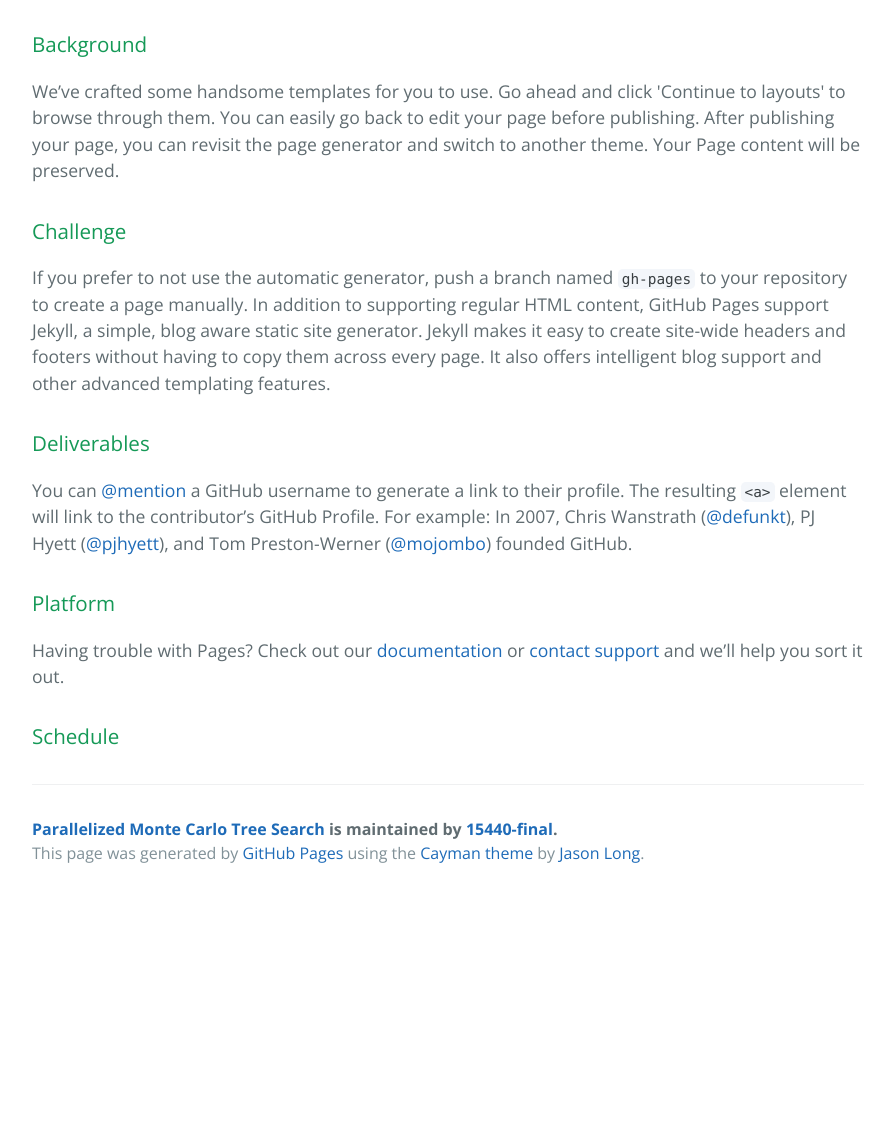
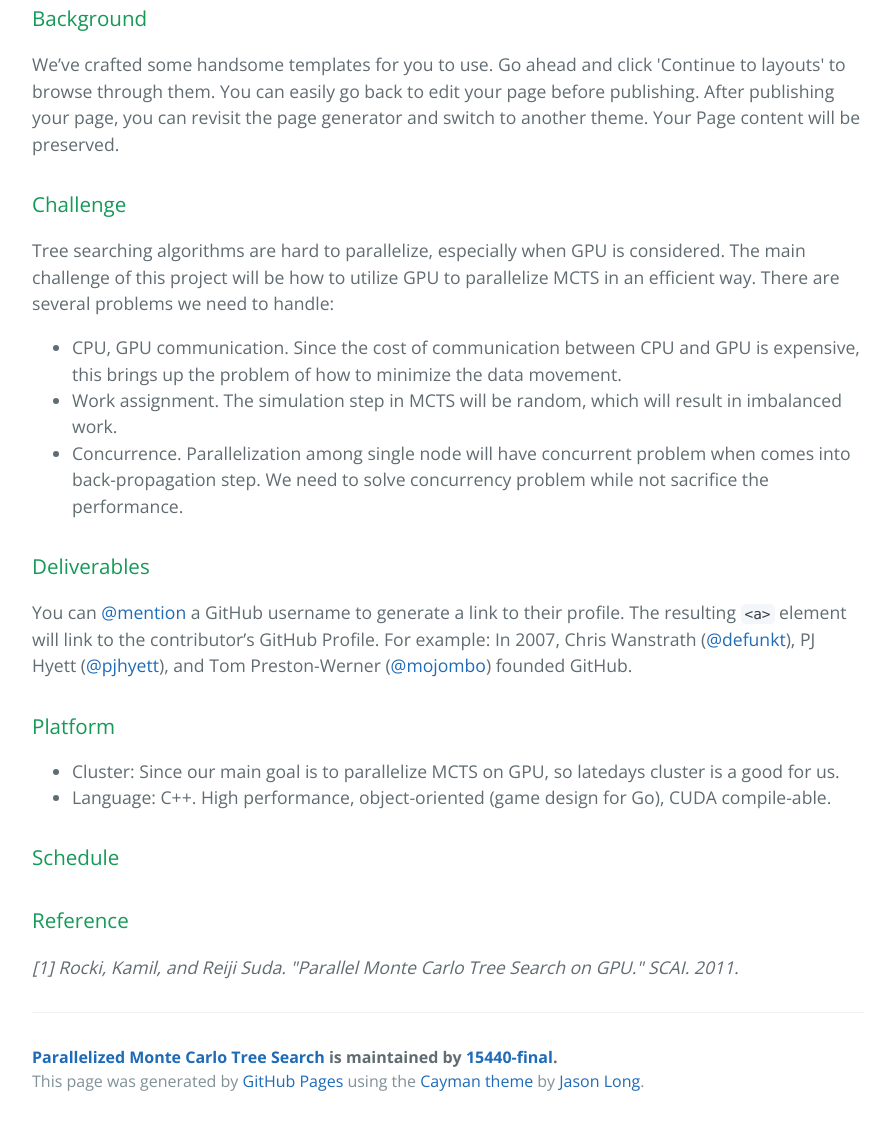
Before and after one commit to 15418-final/parallelizedMCTS_web, a plain HTML site: page index.html in a window 1280 px wide. Shown: the part 643-1768 px from the top of the page, without its empty margins (192-1086 px from the left). Before the commit the page ends 1540 px from the top, so only its background shows below. Drawn offline with nearby package versions, Linux system fonts and the light colour scheme.

```diff
--- a/index.html
+++ b/index.html
@@ -25,7 +25,7 @@
 <h3>
 <a id="summary" class="anchor" href="#summary" aria-hidden="true"><span aria-hidden="true" class="octicon octicon-link"></span></a>Summary</h3>
 
-<p>This automatic page generator is the easiest way to create beautiful pages for all of your projects. Author your page content here <a href="https://guides.github.com/features/mastering-markdown/">using GitHub Flavored Markdown</a>, select a template crafted by a designer, and publish. After your page is generated, you can check out the new <code>gh-pages</code> branch locally. If you’re using GitHub Desktop, simply sync your repository and you’ll see the new branch.</p>
+<p>We are going to explore serveral Monte Carlo Tree Search(MCTS) parallelization approaches and parallelize MCTS on GPU using CUDA. Finally we will compare the performance between different parallelization methods on Go.</p>
 
 <h3>
 <a id="background" class="anchor" href="#background" aria-hidden="true"><span aria-hidden="true" class="octicon octicon-link"></span></a>Background</h3>
@@ -35,7 +35,13 @@
 <h3>
 <a id="challenge" class="anchor" href="#challenge" aria-hidden="true"><span aria-hidden="true" class="octicon octicon-link"></span></a>Challenge</h3>
 
-<p>If you prefer to not use the automatic generator, push a branch named <code>gh-pages</code> to your repository to create a page manually. In addition to supporting regular HTML content, GitHub Pages support Jekyll, a simple, blog aware static site generator. Jekyll makes it easy to create site-wide headers and footers without having to copy them across every page. It also offers intelligent blog support and other advanced templating features.</p>
+<p>Tree searching algorithms are hard to parallelize, especially when GPU is considered. The main challenge of this project will be how to utilize GPU to parallelize MCTS in an efficient way. There are several problems we need to handle:</p>
+
+<ul>
+<li>CPU, GPU communication. Since the cost of communication between CPU and GPU is expensive, this brings up the problem of how to minimize the data movement.</li>
+<li>Work assignment. The simulation step in MCTS will be random, which will result in imbalanced work.</li>
+<li>Concurrence. Parallelization among single node will have concurrent problem when comes into back-propagation step. We need to solve concurrency problem while not sacrifice the performance.</li>
+</ul>
 
 <h3>
 <a id="deliverables" class="anchor" href="#deliverables" aria-hidden="true"><span aria-hidden="true" class="octicon octicon-link"></span></a>Deliverables</h3>
@@ -45,10 +51,18 @@
 <h3>
 <a id="platform" class="anchor" href="#platform" aria-hidden="true"><span aria-hidden="true" class="octicon octicon-link"></span></a>Platform</h3>
 
-<p>Having trouble with Pages? Check out our <a href="https://help.github.com/pages">documentation</a> or <a href="https://github.com/contact">contact support</a> and we’ll help you sort it out.</p>
+<ul>
+<li>Cluster: Since our main goal is to parallelize MCTS on GPU, so latedays cluster is a good for us.</li>
+<li>Language: C++. High performance, object-oriented (game design for Go), CUDA compile-able.</li>
+</ul>
 
 <h3>
 <a id="schedule" class="anchor" href="#schedule" aria-hidden="true"><span aria-hidden="true" class="octicon octicon-link"></span></a>Schedule</h3>
+
+<h3>
+<a id="reference" class="anchor" href="#reference" aria-hidden="true"><span aria-hidden="true" class="octicon octicon-link"></span></a>Reference</h3>
+
+<p><em>[1] Rocki, Kamil, and Reiji Suda. "Parallel Monte Carlo Tree Search on GPU." SCAI. 2011.</em></p>
 
       <footer class="site-footer">
         <span class="site-footer-owner"><a href="https://github.com/15440-final/parallelizedMCTS_web">Parallelized Monte Carlo Tree Search</a> is maintained by <a href="https://github.com/15440-final">15440-final</a>.</span>
```
Also changed, not shown: params.json (+1 -1 lines).
